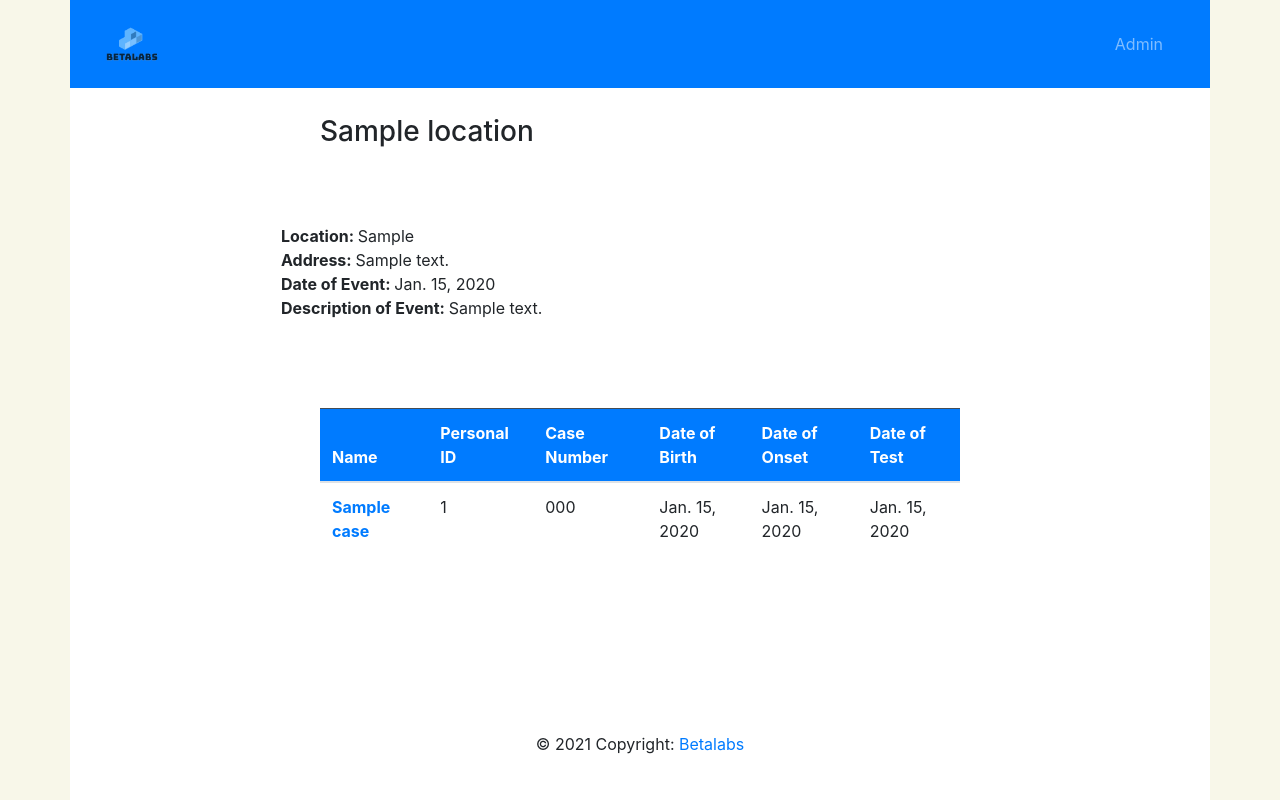
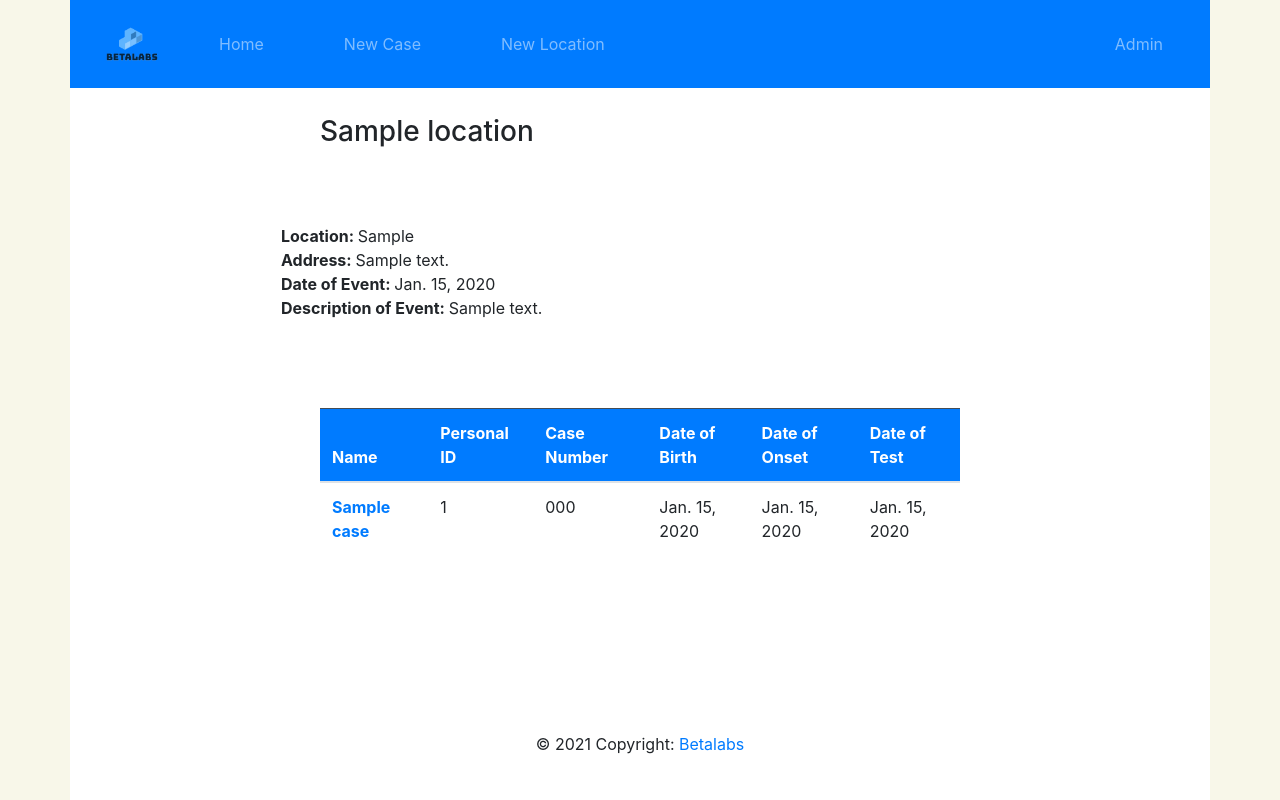
Before and after one commit to santiago-mooser/COMP3297, a Django app: a page that uses templates/pages/location_details.html in a window 1280 px wide. Run offline with Django 3.2, Linux system fonts and the light colour scheme; tables that the repository leaves empty hold one stand-in row (values such as "Sample post"); some libraries are stand-ins or nearby versions.

Commit message:
fix(tamplates): Added navbar to location_details

```diff
--- a/templates/pages/location_details.html
+++ b/templates/pages/location_details.html
@@ -10,6 +10,18 @@
 
 {% block title %}
     Home
+{% endblock %}
+
+{% block navbar %}
+<li class="nav-item">
+  <a class="nav-link" href="/">Home</a>
+</li>
+<li class="nav-item">
+  <a class="nav-link" href="/add/case">New Case</a>
+</li>
+<li class="nav-item">
+  <a class="nav-link" href="/add/location">New Location</a>
+</li>
 {% endblock %}
 
 {% block content %}
```
